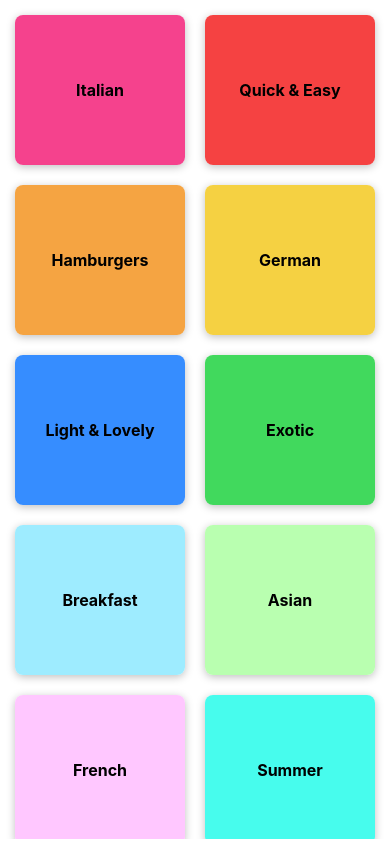
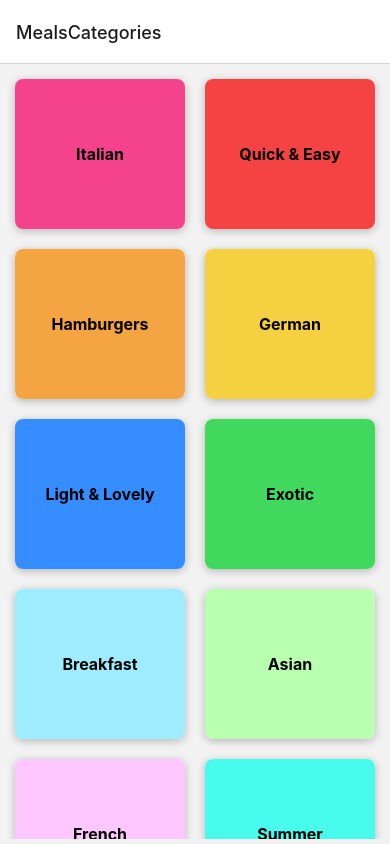
Before and after one commit to Nikitas-io/React-Native-Navigation-Project, a React Native app: screen / in a window 390 px wide. Built offline with nearby package versions, Linux system fonts and the light colour scheme.

Commit message:
Installed react navigation components and started adding it to the code

```diff
--- a/App.js
+++ b/App.js
@@ -1,9 +1,25 @@
 import { StyleSheet } from 'react-native';
 import CategoryScreen from './screens/CategoryScreen';
+import { StatusBar } from 'expo-status-bar';
+
+// Navigation
+import { NavigationContainer } from '@react-navigation/native';
+import { createNativeStackNavigator } from '@react-navigation/native-stack';
+
+// Create a stack of screens.
+const Stack = createNativeStackNavigator();
 
 export default function App() {
   return (
-    <CategoryScreen />
+    <>
+      <StatusBar style="dark" />
+      <NavigationContainer>
+        <Stack.Navigator>
+          {/* A screen managed by the stack navigator. */}
+          <Stack.Screen name="MealsCategories" component={CategoryScreen} />
+        </Stack.Navigator>
+      </NavigationContainer>
+    </>
   );
 }
 
--- a/package.json
+++ b/package.json
@@ -9,10 +9,14 @@
     "web": "expo start --web"
   },
   "dependencies": {
+    "@react-navigation/native": "^6.1.4",
+    "@react-navigation/native-stack": "^6.9.10",
     "expo": "~47.0.12",
     "expo-status-bar": "~1.4.2",
     "react": "18.1.0",
-    "react-native": "0.70.5"
+    "react-native": "0.70.5",
+    "react-native-safe-area-context": "4.4.1",
+    "react-native-screens": "~3.18.0"
   },
   "devDependencies": {
     "@babel/core": "^7.12.9"
```
Also changed, not shown: 1 other file (tests, documents, lock files or other folders).
